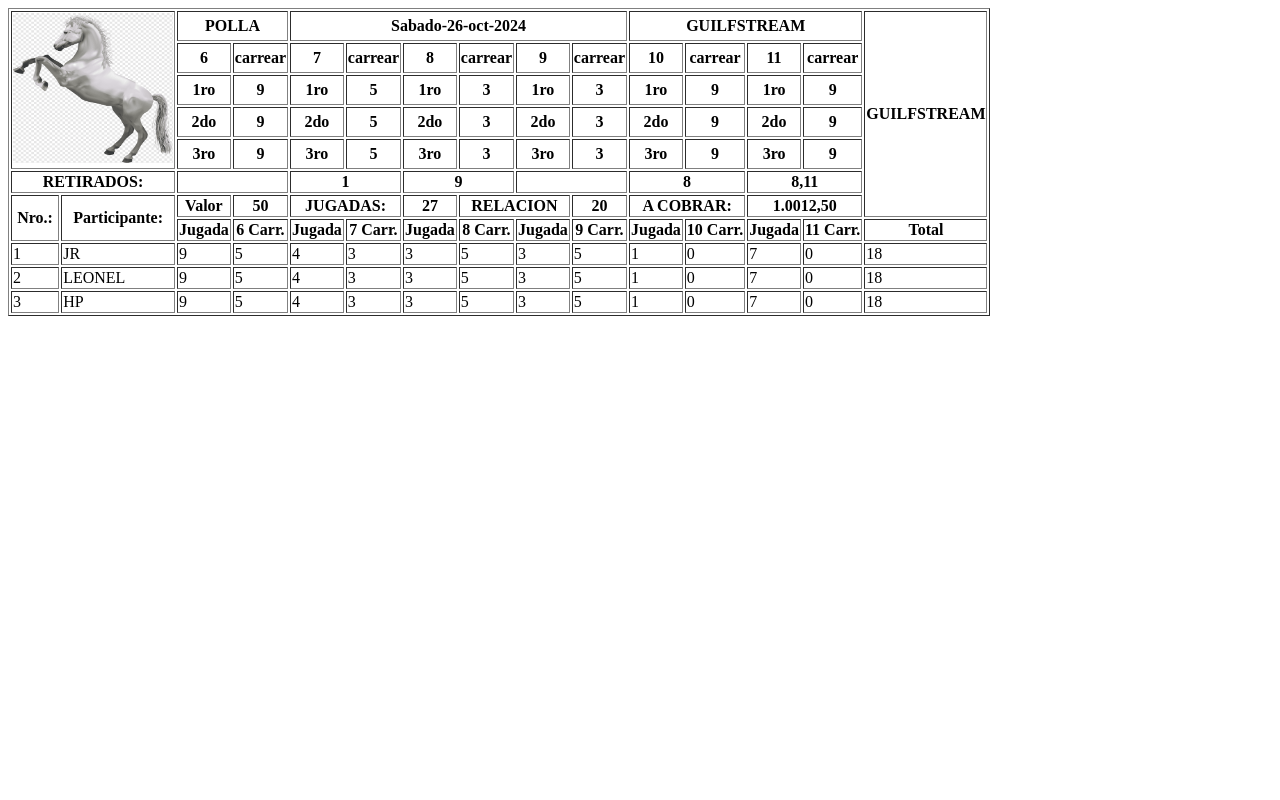
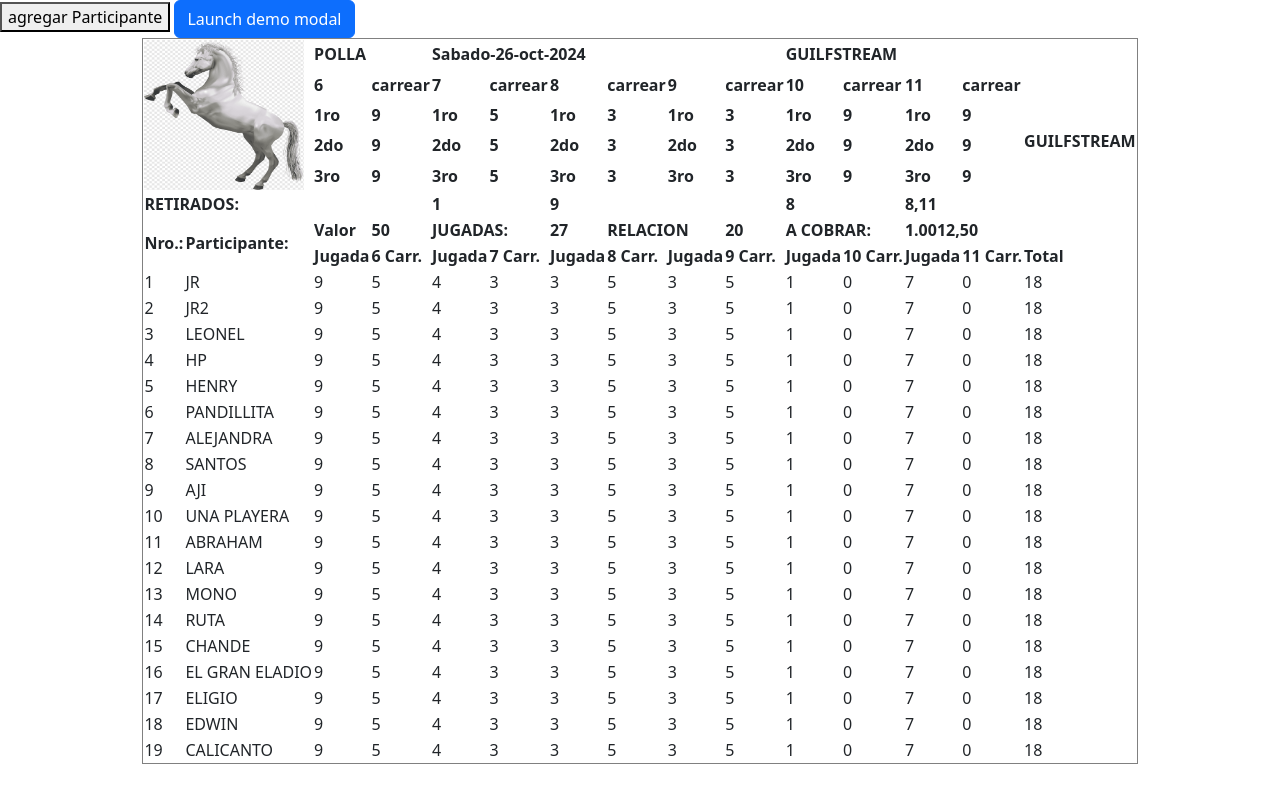
Before and after one commit to xhnl21/hourse, a plain HTML site: page index.html in a window 1280 px wide. Drawn offline with nearby package versions, Linux system fonts and the light colour scheme.

Commit message:
feat: agregando modal

```diff
--- a/index.html
+++ b/index.html
@@ -4,9 +4,36 @@
     <meta charset="UTF-8">
     <meta name="viewport" content="width=device-width, initial-scale=1.0">
     <title>Document</title>
+    <link href="https://cdn.jsdelivr.net/npm/bootstrap@5.3.2/dist/css/bootstrap.min.css" rel="stylesheet" integrity="sha384-T3c6CoIi6uLrA9TneNEoa7RxnatzjcDSCmG1MXxSR1GAsXEV/Dwwykc2MPK8M2HN" crossorigin="anonymous">
 </head>
 <body>
-    <table border="1">
+    <button onclick="add()">
+        agregar Participante
+    </button>
+<!-- Button trigger modal -->
+<button type="button" class="btn btn-primary" data-bs-toggle="modal" data-bs-target="#exampleModal">
+    Launch demo modal
+  </button>
+
+  <!-- Modal -->
+  <div class="modal fade" id="exampleModal" tabindex="-1" aria-labelledby="exampleModalLabel" aria-hidden="true">
+    <div class="modal-dialog">
+      <div class="modal-content">
+        <div class="modal-header">
+          <h1 class="modal-title fs-5" id="exampleModalLabel">Modal title</h1>
+          <button type="button" class="btn-close" data-bs-dismiss="modal" aria-label="Close"></button>
+        </div>
+        <div class="modal-body">
+          ...
+        </div>
+        <div class="modal-footer">
+          <button type="button" class="btn btn-secondary" data-bs-dismiss="modal">Close</button>
+          <button type="button" class="btn btn-primary">Save changes</button>
+        </div>
+      </div>
+    </div>
+  </div>
+    <table border="1" align="center">
         <tr>
             <th rowspan="5" colspan="2">
                 <img src="img/1.png" alt="" width="160" height="150">
@@ -226,8 +253,8 @@
             <th colspan="2">11 Carr.</th>
             <th colspan="2">Total</th>
         </tr>
-        <tbody>
-            <tr>
+        <tbody id="hourse">
+            <!-- <tr>
                 <td>1</td>
                 <td>JR</td>
                 <td colspan="2">9</td>
@@ -243,10 +270,39 @@
                 <td colspan="2">7</td>
                 <td colspan="2">0</td>
                 <td>18</td>
-            </tr>
+            </tr>-->
+        </tbody>
+    </table>
+</body>
+</html>
+
+<script>
+    let rs = document.getElementById('hourse');
+    let currentIndex = 0;
+    let arr = ['JR','JR2', 'LEONEL', 'HP', 'HENRY', 'PANDILLITA', 'ALEJANDRA', 'SANTOS', 'AJI', 'UNA PLAYERA', 'ABRAHAM', 'LARA', 'MONO', 'RUTA', 'CHANDE', 'EL GRAN ELADIO', 'ELIGIO', 'EDWIN', 'CALICANTO'];
+    function initializeTable() {
+        let html = '';
+        for (let i = 0; i < arr.length; i++) {
+            html += createRow(i + 1, arr[i]);
+        }
+        rs.innerHTML = html;
+        currentIndex = arr.length;
+    }
+
+    function add(){
+        arr.push('xavier');
+        let suma = currentIndex + 1;
+        let newRow = createRow(suma, arr[currentIndex]);
+        rs.innerHTML += newRow;
+    }
+
+
+        // Función para crear una fila con los datos
+        function createRow(number, name) {
+            return `
                 <tr>
-                <td>2</td>
-                <td>LEONEL</td>
+                    <td>${number}</td>
+                    <td>${name}</td>
                     <td colspan="2">9</td>
                     <td colspan="2">5</td>
                     <td colspan="2">4</td>
@@ -261,24 +317,9 @@
                     <td colspan="2">0</td>
                     <td>18</td>
                 </tr>
-            <tr>
-                <td>3</td>
-                <td>HP</td>
-                <td colspan="2">9</td>
-                <td colspan="2">5</td>
-                <td colspan="2">4</td>
-                <td colspan="2">3</td>
-                <td colspan="2">3</td>
-                <td colspan="2">5</td>
-                <td colspan="2">3</td>
-                <td colspan="2">5</td>
-                <td colspan="2">1</td>
-                <td colspan="2">0</td>
-                <td colspan="2">7</td>
-                <td colspan="2">0</td>
-                <td>18</td>
-            </tr>
-        </tbody>
-    </table>
-</body>
-</html>
+            `;
+        }
+
+        // Inicializar la tabla al cargar la página
+        initializeTable();
+</script>
```
Lines whose indentation alone changed are shown as unchanged.
